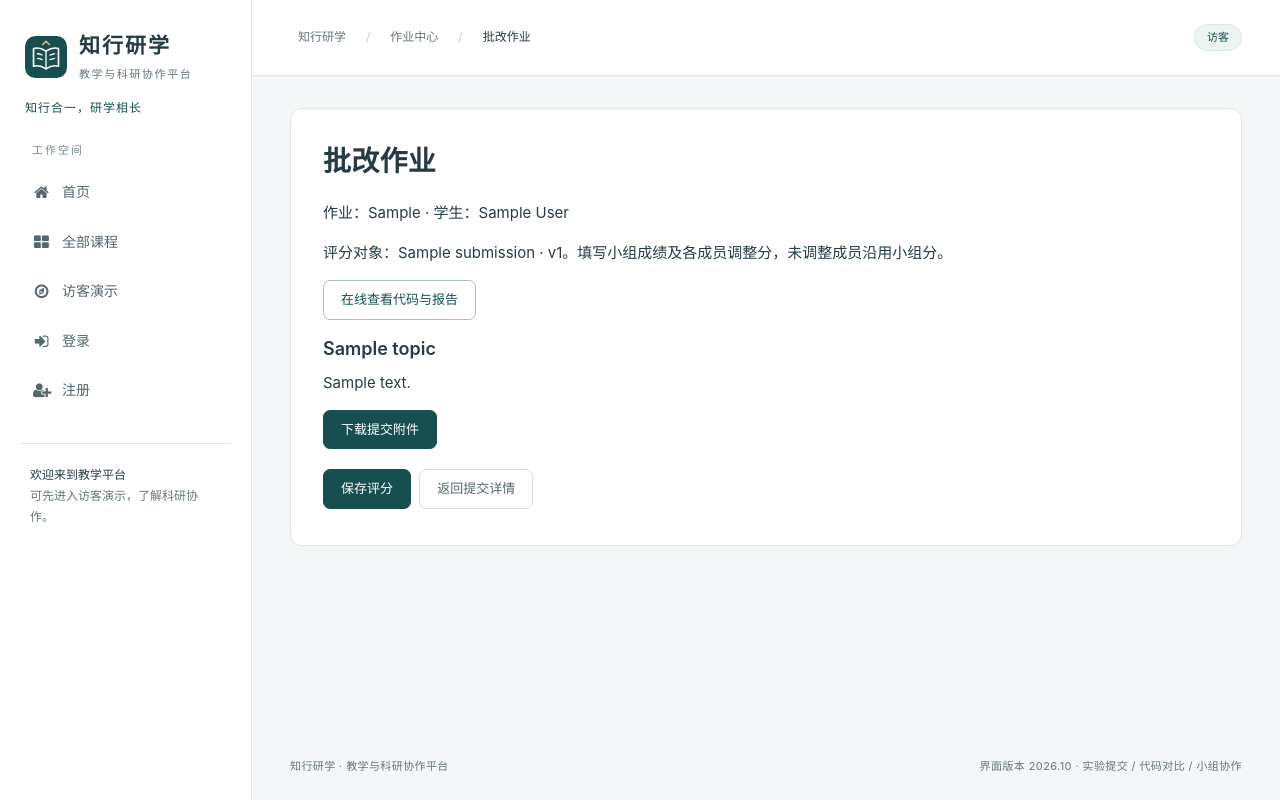
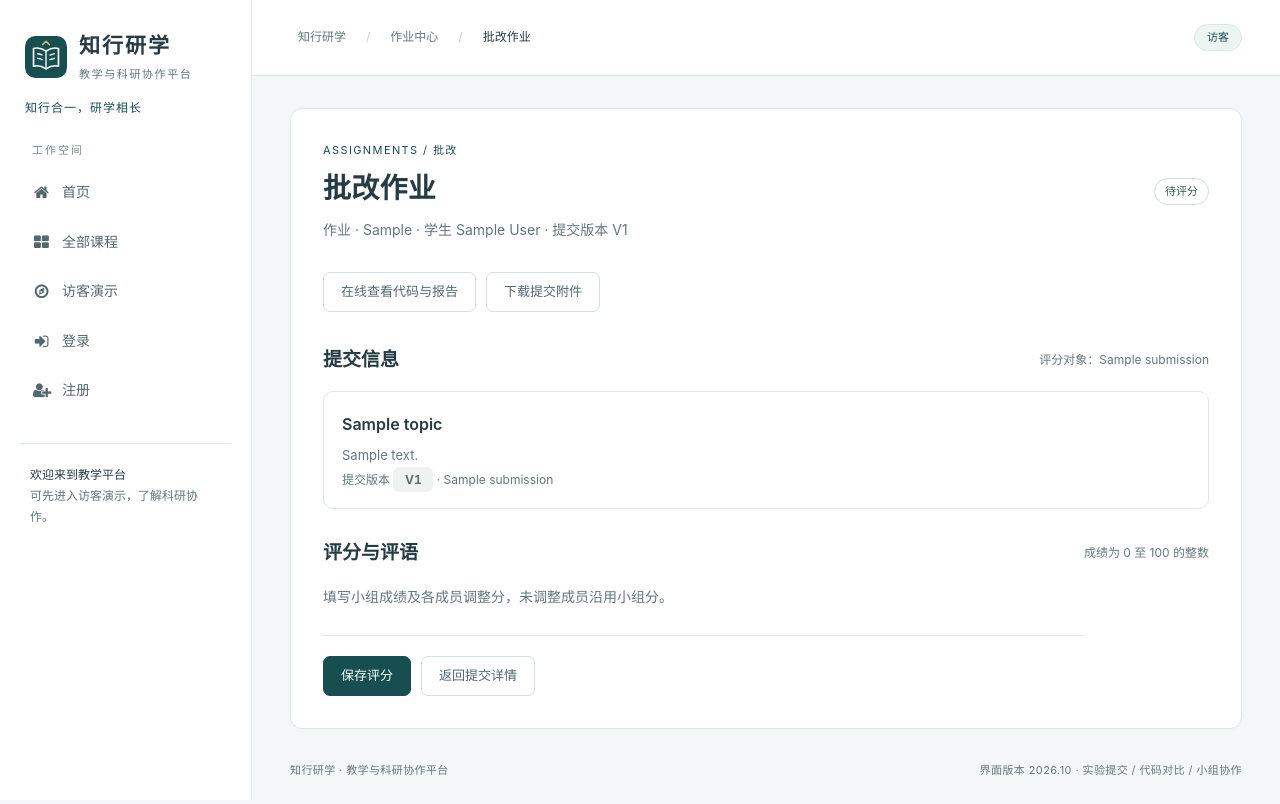
Before and after one commit to tangx2872-svg/zhixing-study, a Django app: template assignments/templates/assignments/grade_form.html in a window 1280 px wide. Run offline with Django 3.2, Linux system fonts and the light colour scheme; the template is opened without the code that fills it: most values are stand-ins (such as "Sample title", 1, 10 or a date in 2020); some libraries are stand-ins or nearby versions.

Commit message:
style: align grading page with current interface

```diff
--- a/assignments/templates/assignments/grade_form.html
+++ b/assignments/templates/assignments/grade_form.html
@@ -1,19 +1,48 @@
 {% extends 'assignments/assignment_base.html' %}
 {% block breadcrumb %}<span class="breadcrumb-separator" aria-hidden="true">/</span><a class="breadcrumb-item" href="{% url 'assignments:center' %}">作业中心</a><span class="breadcrumb-separator" aria-hidden="true">/</span><span class="breadcrumb-current" aria-current="page">批改作业</span>{% endblock %}
 {% load bootstrap4 %}
-{% block title_name %}在线学习平台 - 批改作业{% endblock %}
+{% block title_name %}知行研学 · 批改作业{% endblock %}
 {% block main_content %}
-<div class="container">
-<h1>{% if submissions.graded %}修改评分{% else %}批改作业{% endif %}</h1>
-<p>作业：{{ submissions.assignment_ques }} · 学生：{{ submissions.author }}</p>
-<p>评分对象：{{ submissions.owner_label }} · v{{ submissions.version_number }}。{% if submissions.group_id %}填写小组成绩及各成员调整分，未调整成员沿用小组分。{% endif %}</p>
-<a class="btn btn-outline-primary mb-3" href="{% url 'assignments:browse' pk=submissions.pk %}">在线查看代码与报告</a>
-<h4>{{ submissions.topic }}</h4><p>{{ submissions.description|linebreaksbr }}</p>
-<a href="{% url 'assignments:download' pk=submissions.pk %}" class="btn btn-primary mb-3">下载提交附件</a>
-{% if submissions.graded %}<p>当前成绩：{{ submissions.grade }} 分。保存后学生将看到最新成绩，原评分保留在记录中。</p>{% endif %}
-<form method="post">{% csrf_token %}{% bootstrap_form form %}
-<button class="btn btn-success" type="submit">保存评分</button>
-<a class="btn btn-secondary" href="{% url 'assignments:submit_detail' pk=submissions.pk %}">返回提交详情</a>
-</form>
+<div class="page-heading">
+    <div>
+        <p class="eyebrow">ASSIGNMENTS / 批改</p>
+        <h1>{% if submissions.graded %}修改评分{% else %}批改作业{% endif %}</h1>
+        <p class="page-description">作业 · {{ submissions.assignment_ques }} · 学生 {{ submissions.author }} · 提交版本 V{{ submissions.version_number }}</p>
+    </div>
+    {% if submissions.graded %}<span class="grade-value">成绩：{{ submissions.grade }} 分</span>{% else %}<span class="status-chip">待评分</span>{% endif %}
 </div>
+<div class="workspace-actions">
+    <a class="btn btn-outline-secondary" href="{% url 'assignments:browse' pk=submissions.pk %}">在线查看代码与报告</a>
+    <a class="btn btn-outline-secondary" href="{% url 'assignments:download' pk=submissions.pk %}">下载提交附件</a>
+</div>
+
+<section>
+    <div class="section-heading"><h2>提交信息</h2><span>评分对象：{{ submissions.owner_label }}</span></div>
+    <div class="stack-list">
+        <div class="stack-item">
+            <div class="stack-item-main">
+                <strong class="stack-item-title">{{ submissions.topic }}</strong>
+                <p class="stack-item-desc">{{ submissions.description|linebreaksbr }}</p>
+                <p class="stack-item-meta">提交版本 <span class="version-tag {% if submissions.current_slot == 1 %}current{% endif %}">V{{ submissions.version_number }}</span> · {{ submissions.owner_label }}</p>
+            </div>
+        </div>
+    </div>
+</section>
+
+<section>
+    <div class="section-heading"><h2>评分与评语</h2><span>成绩为 0 至 100 的整数</span></div>
+    {% if form.errors %}<div class="alert alert-danger" role="alert">保存未成功，请检查下方标记的字段。</div>{% endif %}
+    {% if submissions.group_id %}<p class="page-description">填写小组成绩及各成员调整分，未调整成员沿用小组分。</p>{% endif %}
+    <form method="post">
+        {% csrf_token %}
+        {% bootstrap_form_errors form %}
+        {% bootstrap_field form.grade %}
+        {% bootstrap_field form.feedback %}
+        {% if submissions.graded %}<p class="stack-item-meta">保存后学生将看到最新成绩，原评分会保留在记录中。</p>{% endif %}
+        <div class="form-actions">
+            <button class="btn btn-primary" type="submit">保存评分</button>
+            <a class="btn btn-outline-secondary" href="{% url 'assignments:submit_detail' pk=submissions.pk %}">返回提交详情</a>
+        </div>
+    </form>
+</section>
 {% endblock %}
```
